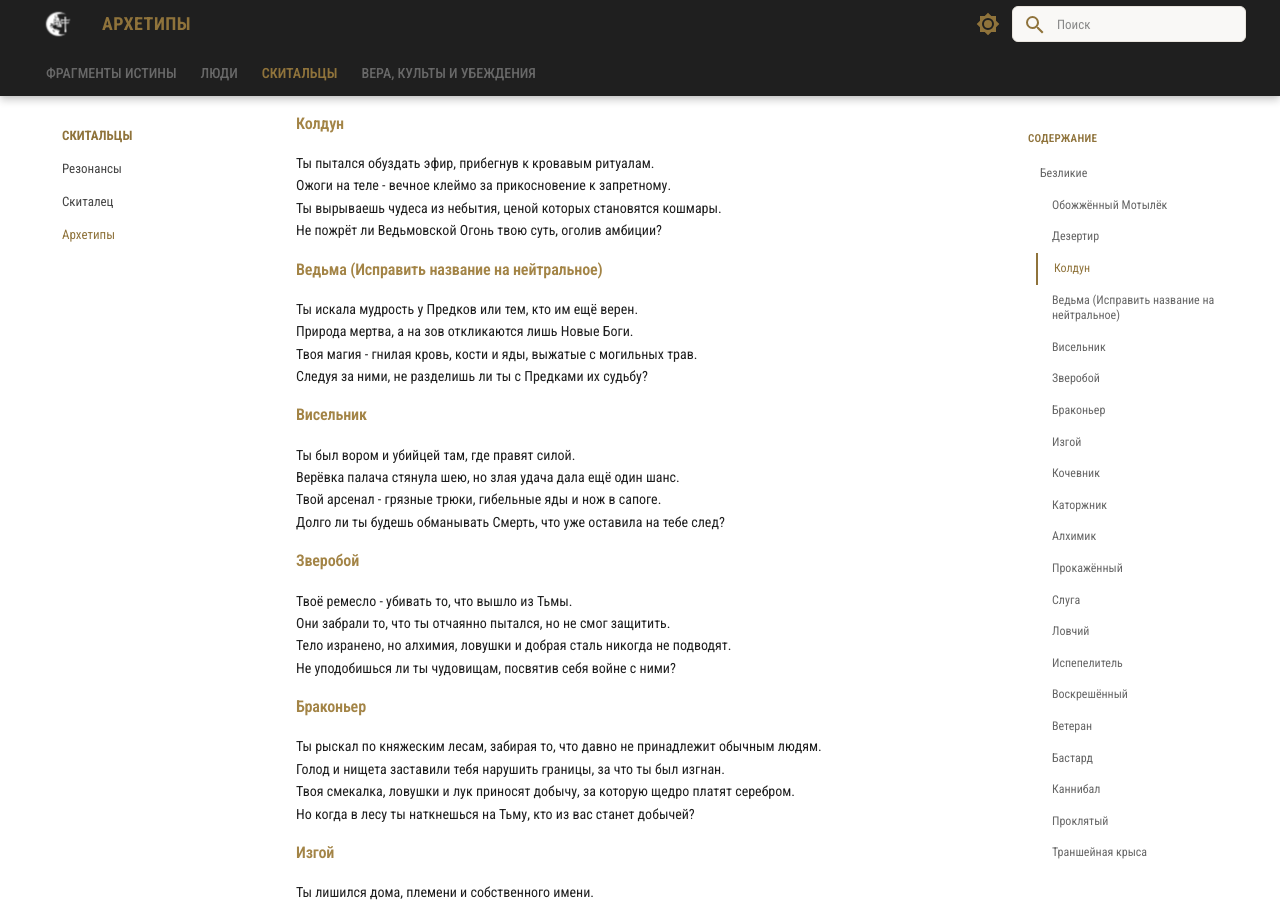
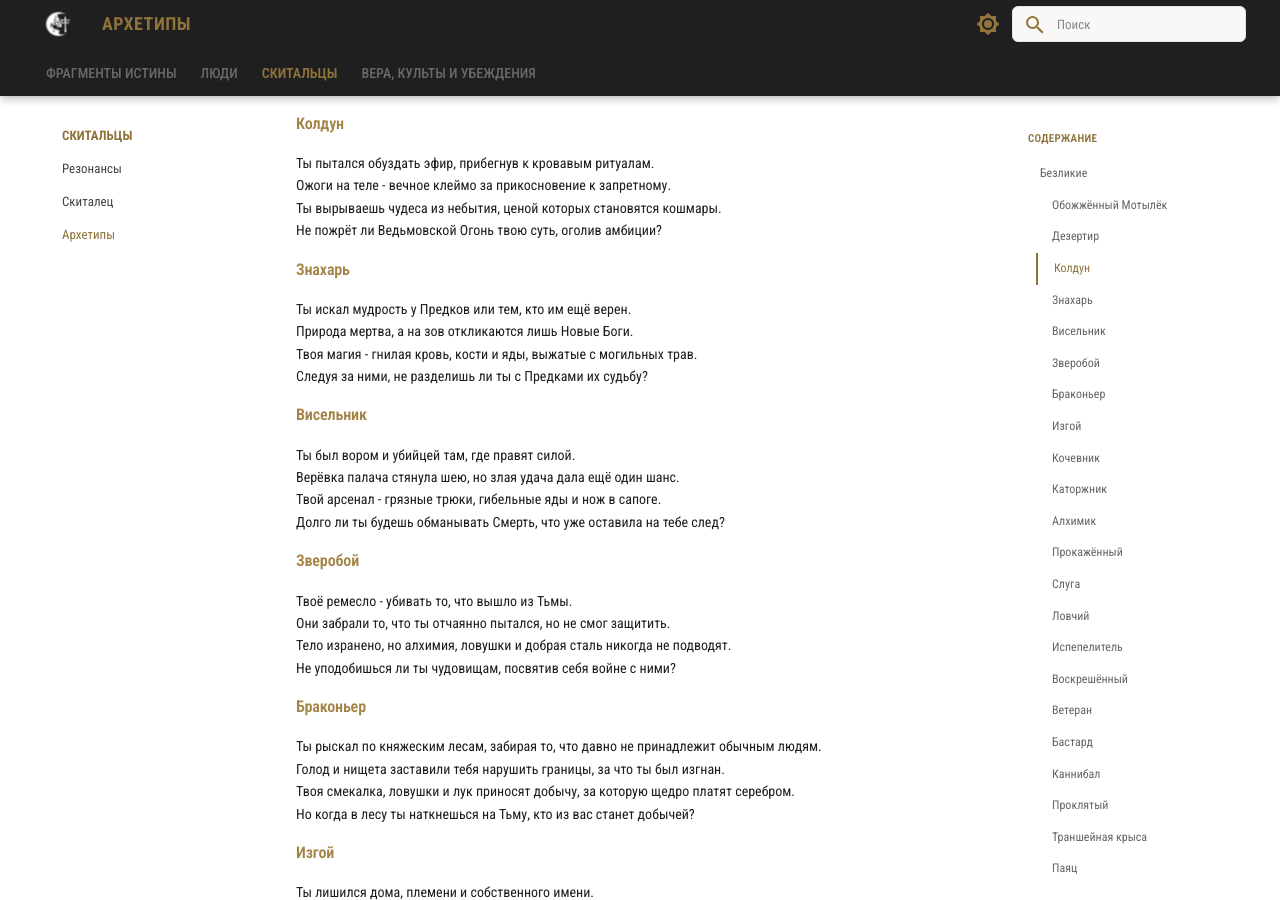
Before and after one commit to kiothesungod/hexenflame, an MkDocs documentation site: the page built from docs/hexenflame/03_the-wanderers/Archetypes.md, in a window 1280 px wide and 900 px high, scrolled down 683 px. Built offline with MkDocs 1.6.1 and Material for MkDocs 9.7.7, drawn with Linux system fonts in a browser that asks for light colours; some web fonts are replaced.

Commit message:
chore: минорные исправления

```diff
--- a/docs/hexenflame/03_the-wanderers/Archetypes.md
+++ b/docs/hexenflame/03_the-wanderers/Archetypes.md
@@ -23,8 +23,8 @@
 Ожоги на теле - вечное клеймо за прикосновение к запретному.
 Ты вырываешь чудеса из небытия, ценой которых становятся кошмары.
 Не пожрёт ли Ведьмовской Огонь твою суть, оголив амбиции?
-### Ведьма (Исправить название на нейтральное)
-Ты искала мудрость у Предков или тем, кто им ещё верен.
+### Знахарь
+Ты искал мудрость у Предков или тем, кто им ещё верен.
 Природа мертва, а на зов откликаются лишь Новые Боги.
 Твоя магия - гнилая кровь, кости и яды, выжатые с могильных трав.
 Следуя за ними, не разделишь ли ты с Предками их судьбу?
```
